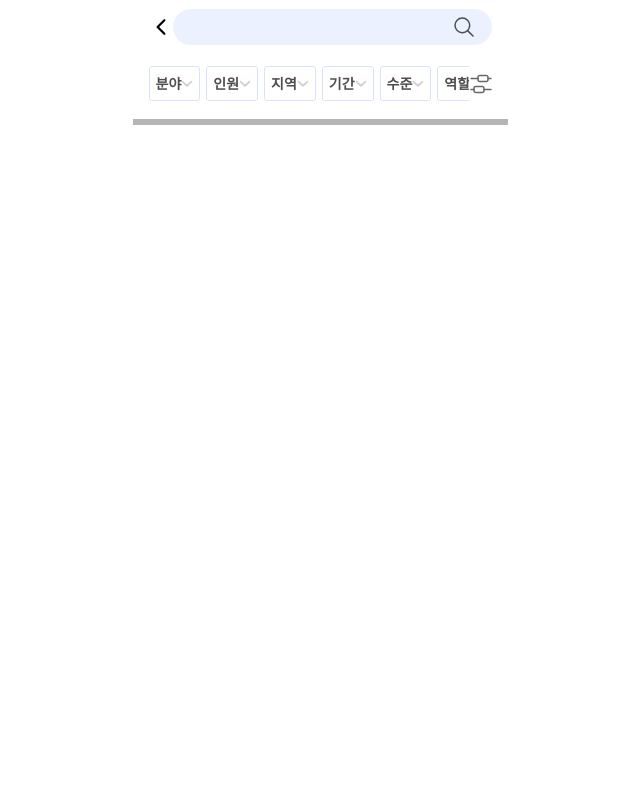
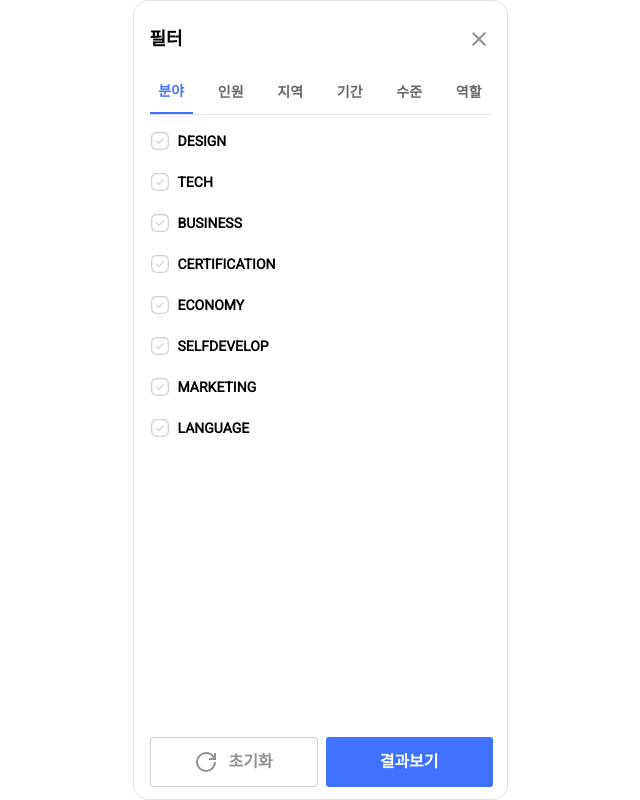
Before and after one commit to develop-13/sturing, a Next.js app: page /search/result in a window 1280 px wide. Both pictures are taken after a click on the element "분야". Shown: the whole page, without its empty margins (320-960 px from the left). Built offline with nearby package versions, Linux system fonts and the light colour scheme.

Commit message:
filter 모달 외부 클릭 시 닫히게 하기

```diff
--- a/src/components/atoms/Icon.tsx
+++ b/src/components/atoms/Icon.tsx
@@ -72,6 +72,7 @@ export type TIconData = {
   onClick?: () => void;
   color?: string; // 같은 아이콘이라도 색이 다른 경우 때문에 추가하였습니다.
   size?: number;
+  className?: string;
 };
 const IconDataSet: Record<
   TIconData["type"],
@@ -574,7 +575,7 @@ const IconDataSet: Record<
     color,
   }),
 };
-const getIcon = ({ type, onClick, color, size }: TIconData) => {
+const getIcon = ({ type, onClick, color, size, className }: TIconData) => {
   const iconData = IconDataSet[type](color, size);
   const effectiveSize = iconData.size || 24;
   return (
@@ -583,6 +584,7 @@ const getIcon = ({ type, onClick, color, size }: TIconData) => {
       size={effectiveSize}
       color={iconData.color}
       onClick={onClick}
+      className={className}
     />
   );
 };
@@ -592,14 +594,16 @@ function IconFormat({
   icon,
   onClick,
   color,
+  className,
 }: {
   size?: number;
   icon: React.ReactNode;
   onClick?: () => void;
   color?: string;
+  className?: string;
 }) {
   return (
-    <div onClick={onClick} className="shrink-0 cursor-pointer">
+    <div onClick={onClick} className={"shrink-0 cursor-pointer " + className}>
       {React.cloneElement(icon as React.ReactElement, {
         size,
         className: color,
--- a/src/components/pages/SearchResultPage.tsx
+++ b/src/components/pages/SearchResultPage.tsx
@@ -3,7 +3,7 @@ import { useSearchParams } from "next/navigation";
 import Icon from "../atoms/Icon";
 import Searchbar from "../molecules/Searchbar";
 import Header from "../organisms/Header";
-import { useEffect, useState } from "react";
+import { useEffect, useRef, useState } from "react";
 import Button from "../molecules/Button";
 import Text from "../atoms/Text";
 import { v4 as uuidv4 } from "uuid";
@@ -32,6 +32,33 @@ function SearchResultPage() {
   const [studyDatas, setStudyDatas] = useState([]);
 
   const [showFilterModal, setShowFilterModal] = useState(false);
+  let initialTab = useRef<number>(0);
+  let filterRef = useRef<HTMLDivElement>(null);
+
+  const closeFilterModal = () => {
+    setShowFilterModal(false);
+  };
+
+  useEffect(() => {
+    const listener = (e: MouseEvent) => {
+      // 필터가 닫히는 조건: 필터 영역 밖을 클릭 했을 때,
+      // 예외조건: 필터가 없거나 (필터가 없을 수가 있나?) 필터 영역 안을 클릭 했을 때,
+
+      if (
+        !(filterRef.current instanceof HTMLElement) ||
+        !filterRef.current ||
+        (e.target instanceof Node && filterRef.current.contains(e.target))
+      )
+        return;
+      closeFilterModal();
+    };
+
+    document.addEventListener("mousedown", listener);
+
+    return () => {
+      document.removeEventListener("mousedown", listener);
+    };
+  }, [filterRef]);
 
   useEffect(() => {
     // query에 해당하는 검색어들을 서버로부터 가져오는 통신작업이 필요
@@ -41,7 +68,14 @@ function SearchResultPage() {
 
   return (
     <div className="relative h-full">
-      {showFilterModal && <FilterModal filterDatas={filterDatas} />}
+      {showFilterModal && (
+        <FilterModal
+          ref={filterRef}
+          closeFilterModal={closeFilterModal}
+          filterDatas={filterDatas}
+          initialTab={initialTab.current}
+        />
+      )}
       <section className="flex flex-col gap-3 px-4 pb-4">
         <Header
           leftSlot={<Icon type="BACK" />}
@@ -62,12 +96,16 @@ function SearchResultPage() {
             onMouseUp={() => (isDragging = false)}
             onMouseLeave={() => (isDragging = false)}
           >
-            {Object.keys(filterDatas).map((it) => (
+            {Object.keys(filterDatas).map((it, idx) => (
               <Button
                 key={uuidv4()}
                 theme="transparent-border"
                 shape="tag"
                 extraCss="px-[16px] !h-[35px] shrink-0"
+                onClick={() => {
+                  setShowFilterModal(true);
+                  initialTab.current = idx;
+                }}
               >
                 <Text size="sm" weight="bold" color="gray-800">
                   {getTranslation(it)}
@@ -77,7 +115,12 @@ function SearchResultPage() {
             ))}
           </ul>
           <div className="bg-white z-[99999px] flex items-center">
-            <Icon type="FILTER" />
+            <Icon
+              type="FILTER"
+              onClick={() => {
+                setShowFilterModal(true);
+              }}
+            />
           </div>
         </div>
       </section>
--- a/src/components/templates/filter/FilterModal.tsx
+++ b/src/components/templates/filter/FilterModal.tsx
@@ -1,11 +1,7 @@
-import { useReducer, useState } from "react";
-import Text from "../../atoms/Text";
+import { useReducer, useState, forwardRef, ForwardedRef } from "react";
 import { TabButtonGroup } from "../../organisms/ButtonGroup";
 import getTranslation from "@/utils/getTranslation";
-import { TCategory, TFilterDatas } from "@/types/common";
-import CategorySetter from "@/components/organisms/CategorySetter";
-import NumberSetter from "@/components/organisms/NumberSetter";
-import LocationSetter from "@/components/organisms/LocationSetter";
+import { TFilterDatas } from "@/types/common";
 import {
   FilterReducer,
   initialState,
@@ -13,9 +9,13 @@ import {
   TDispatchFuncs,
   TFilterState,
 } from "@/reducers/filterReducer";
+import CategorySetter from "@/components/organisms/CategorySetter";
+import NumberSetter from "@/components/organisms/NumberSetter";
+import LocationSetter from "@/components/organisms/LocationSetter";
 import DurationSetter from "@/components/organisms/DurationSetter";
 import LevelSetter from "@/components/organisms/LevelSetter";
 import RoleSetter from "@/components/organisms/RoleSetter";
+import Text from "../../atoms/Text";
 import Box from "@/components/atoms/Box";
 import Icon from "@/components/atoms/Icon";
 // 여기에 reducer 필요함
@@ -63,10 +63,21 @@ const filterModalTemplates = (
   ),
 });
 
-function FilterModal({ filterDatas }: { filterDatas: TFilterDatas }) {
+const FilterModal = forwardRef(function FilterModal(
+  {
+    filterDatas,
+    closeFilterModal,
+    initialTab = 0,
+  }: {
+    filterDatas: TFilterDatas;
+    initialTab?: number;
+    closeFilterModal: () => void;
+  },
+  ref: ForwardedRef<HTMLDivElement> | null
+) {
   const [state, dispatch] = useReducer(FilterReducer, initialState);
 
-  const [currentTab, setCurrentTab] = useState(0); // 탭
+  const [currentTab, setCurrentTab] = useState(initialTab); // 탭
   const currentKey = Object.keys(filterDatas)[currentTab] as keyof TFilterDatas;
 
   const DispatchFuncs = createDispatchFuncs(dispatch);
@@ -78,10 +89,21 @@ function FilterModal({ filterDatas }: { filterDatas: TFilterDatas }) {
   )[currentKey];
 
   return (
-    <div className="w-full h-full bg-white border border-gray-300 absolute top-0 left-0 z-50 flex flex-col gap-4 px-4 py-6 rounded-[15px]">
-      <Text size="lg" weight="bold">
-        필터
-      </Text>
+    <div
+      ref={ref}
+      className="w-full h-full bg-white border border-gray-300 absolute top-0 left-0 z-50 flex flex-col gap-4 px-4 py-6 rounded-[15px]"
+    >
+      <div className="flex justify-between">
+        <Text size="lg" weight="bold">
+          필터
+        </Text>
+        <Icon
+          type="CLOSE"
+          color="text-gray-600"
+          className="hover:bg-gray-200 rounded-full flex items-center"
+          onClick={closeFilterModal}
+        />
+      </div>
       <TabButtonGroup
         buttonGroupData={Object.keys(filterDatas).map((option) =>
           getTranslation(option)
@@ -118,7 +140,7 @@ function FilterModal({ filterDatas }: { filterDatas: TFilterDatas }) {
       </div>
     </div>
   );
-}
+});
 
 export default FilterModal;
 
```
